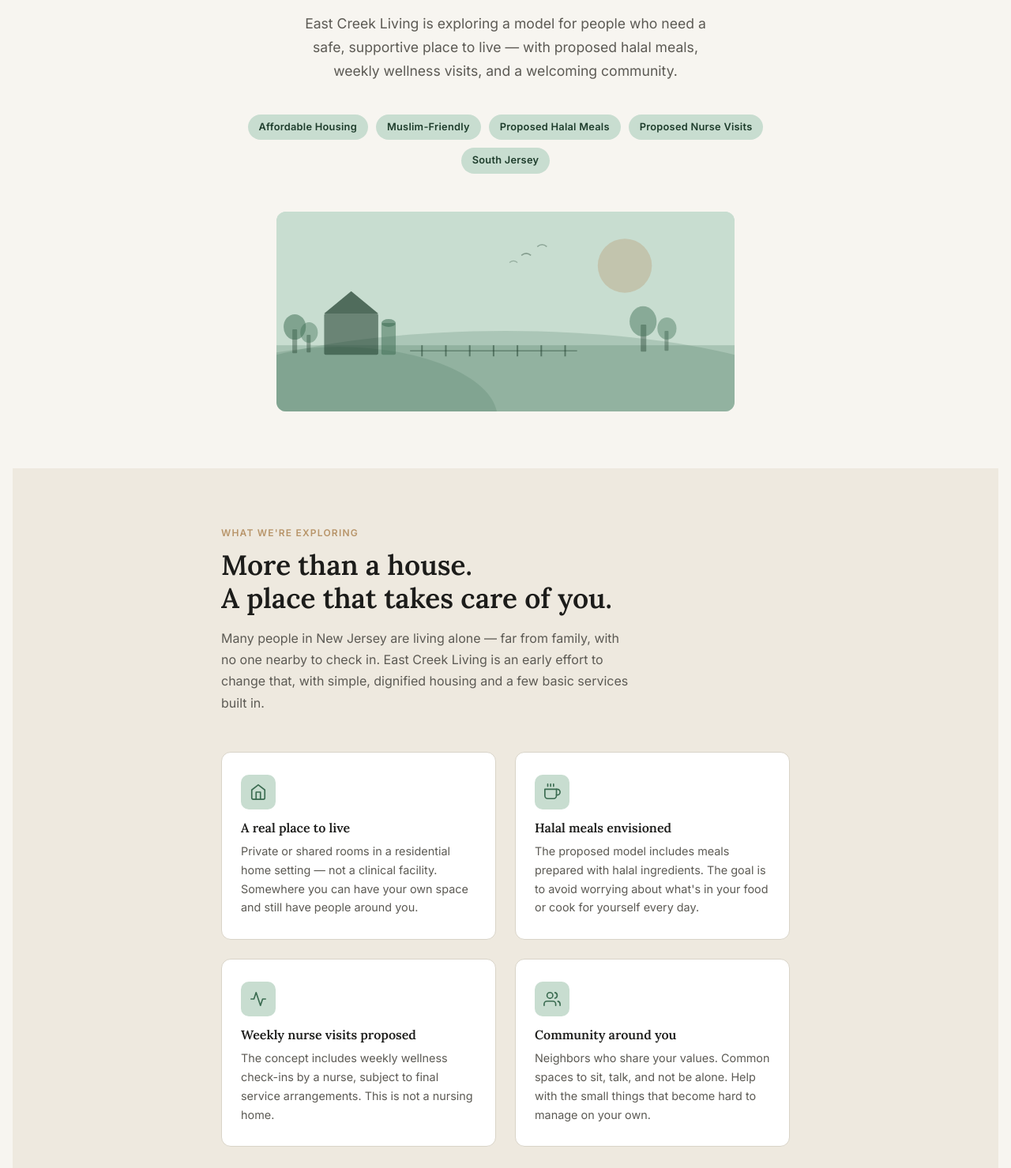
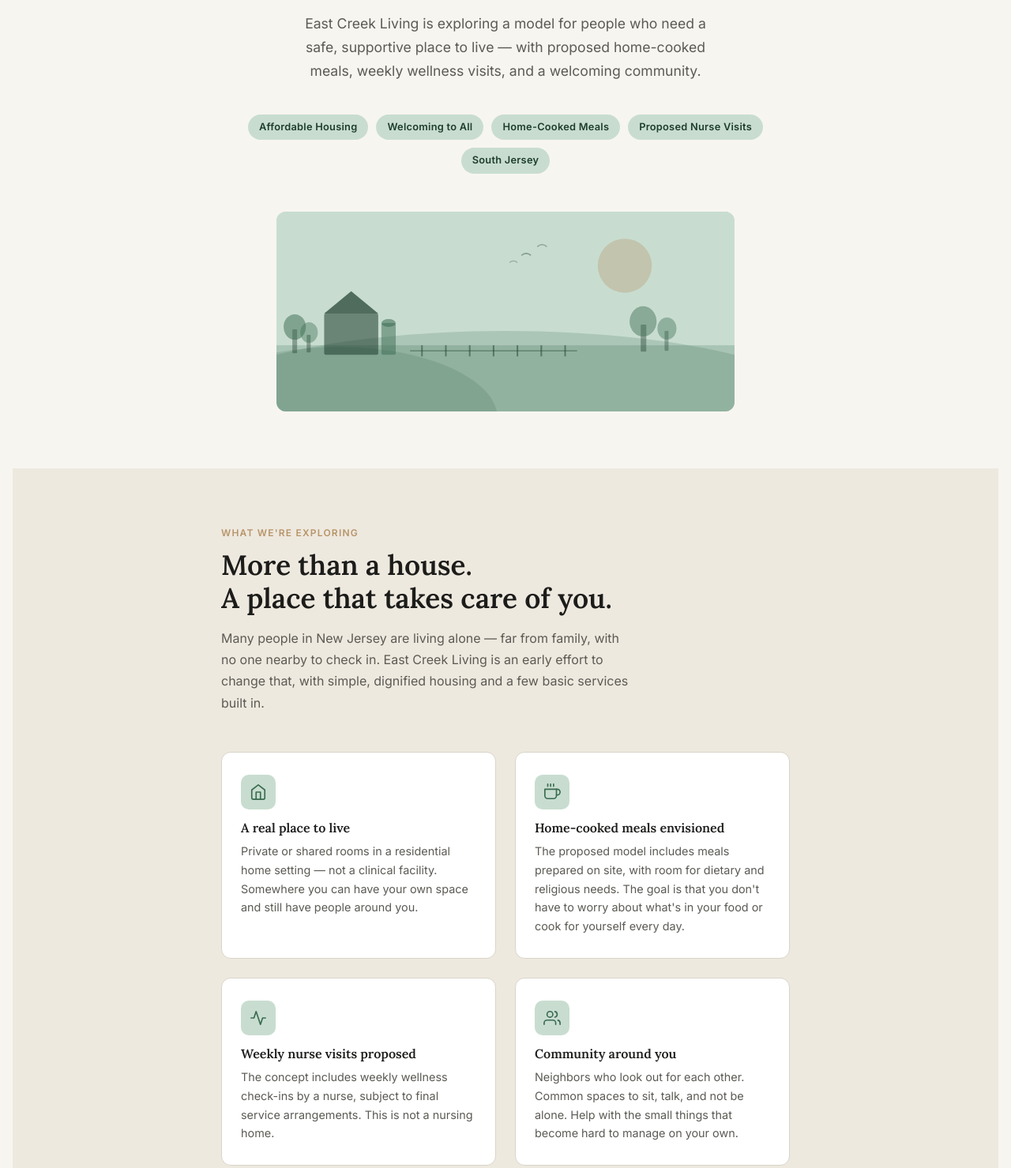
Before and after one commit to faris-elfar/EastCreek, a plain HTML site: page public/index.html in a window 1280 px wide. Shown: the part 341-1820 px from the top of the page at 79% size. Drawn offline with Linux system fonts and the light colour scheme.

Commit message:
Make homepage wording faith-neutral
Co-Authored-By: Claude Opus 5.5 <noreply@anthropic.com>
Claude-Session: https://claude.ai/code/session_01HK5QMGvSQwQ32mkFCZAMe1

```diff
--- a/public/index.html
+++ b/public/index.html
@@ -621,12 +621,12 @@
 <div class="hero-eyebrow">Dennis Township · Cape May County, NJ</div>
 <h1>A quiet, affordable place<br/>to <em>call home</em></h1>
 <p class="hero-sub">
-      East Creek Living is exploring a model for people who need a safe, supportive place to live — with proposed halal meals, weekly wellness visits, and a welcoming community.
+      East Creek Living is exploring a model for people who need a safe, supportive place to live — with proposed home-cooked meals, weekly wellness visits, and a welcoming community.
     </p>
 <div class="hero-badges">
 <span class="badge">Affordable Housing</span>
-<span class="badge">Muslim-Friendly</span>
-<span class="badge">Proposed Halal Meals</span>
+<span class="badge">Welcoming to All</span>
+<span class="badge">Home-Cooked Meals</span>
 <span class="badge">Proposed Nurse Visits</span>
 <span class="badge">South Jersey</span>
 </div>
@@ -697,8 +697,8 @@
 <div class="vision-icon">
 <svg viewbox="0 0 24 24"><path d="M18 8h1a4 4 0 0 1 0 8h-1"></path><path d="M2 8h16v9a4 4 0 0 1-4 4H6a4 4 0 0 1-4-4V8z"></path><line x1="6" x2="6" y1="1" y2="4"></line><line x1="10" x2="10" y1="1" y2="4"></line><line x1="14" x2="14" y1="1" y2="4"></line></svg>
 </div>
-<h3>Halal meals envisioned</h3>
-<p>The proposed model includes meals prepared with halal ingredients. The goal is to avoid worrying about what's in your food or cook for yourself every day.</p>
+<h3>Home-cooked meals envisioned</h3>
+<p>The proposed model includes meals prepared on site, with room for dietary and religious needs. The goal is that you don't have to worry about what's in your food or cook for yourself every day.</p>
 </div>
 <div class="vision-card">
 <div class="vision-icon">
@@ -712,7 +712,7 @@
 <svg viewbox="0 0 24 24"><path d="M17 21v-2a4 4 0 0 0-4-4H5a4 4 0 0 0-4 4v2"></path><circle cx="9" cy="7" r="4"></circle><path d="M23 21v-2a4 4 0 0 0-3-3.87"></path><path d="M16 3.13a4 4 0 0 1 0 7.75"></path></svg>
 </div>
 <h3>Community around you</h3>
-<p>Neighbors who share your values. Common spaces to sit, talk, and not be alone. Help with the small things that become hard to manage on your own.</p>
+<p>Neighbors who look out for each other. Common spaces to sit, talk, and not be alone. Help with the small things that become hard to manage on your own.</p>
 </div>
 </div>
 </div>
@@ -736,7 +736,7 @@
 <div class="use-card">
 <div class="use-num" style="color: var(--accent-lt); -webkit-text-stroke: 1.5px var(--accent);">02</div>
 <h3>Your parent needs more than you can give</h3>
-<p>You want your mom or dad in a safe, Muslim-friendly environment — not a nursing home, but somewhere with structure and care built in.</p>
+<p>You want your mom or dad in a safe, welcoming environment — not a nursing home, but somewhere with structure and care built in.</p>
 </div>
 <div class="use-card">
 <div class="use-num" style="color: var(--accent-lt); -webkit-text-stroke: 1.5px var(--accent);">03</div>
@@ -856,8 +856,8 @@
 </form>
 <div class="success-state" hidden="" id="survey-success">
 <div class="success-icon"><svg viewbox="0 0 24 24"><polyline points="20 6 9 17 4 12"></polyline></svg></div>
-<h3>JazakAllahu Khayran</h3>
-<p>Your response has been received. We'll be in touch as East Creek Living takes shape, insha'Allah.</p>
+<h3>Thank you</h3>
+<p>Your response has been received. We'll be in touch as East Creek Living takes shape.</p>
 </div>
 </div>
 <!-- WAITLIST TAB -->
@@ -923,7 +923,7 @@
 <div class="success-state" hidden="" id="waitlist-success">
 <div class="success-icon"><svg viewbox="0 0 24 24"><polyline points="20 6 9 17 4 12"></polyline></svg></div>
 <h3>You're on the list</h3>
-<p>Your information has been received. When we're ready to take residents, you'll be among the first we contact, insha'Allah.</p>
+<p>Your information has been received. When we're ready to take residents, you'll be among the first we contact.</p>
 </div>
 </div>
 </div>
```
